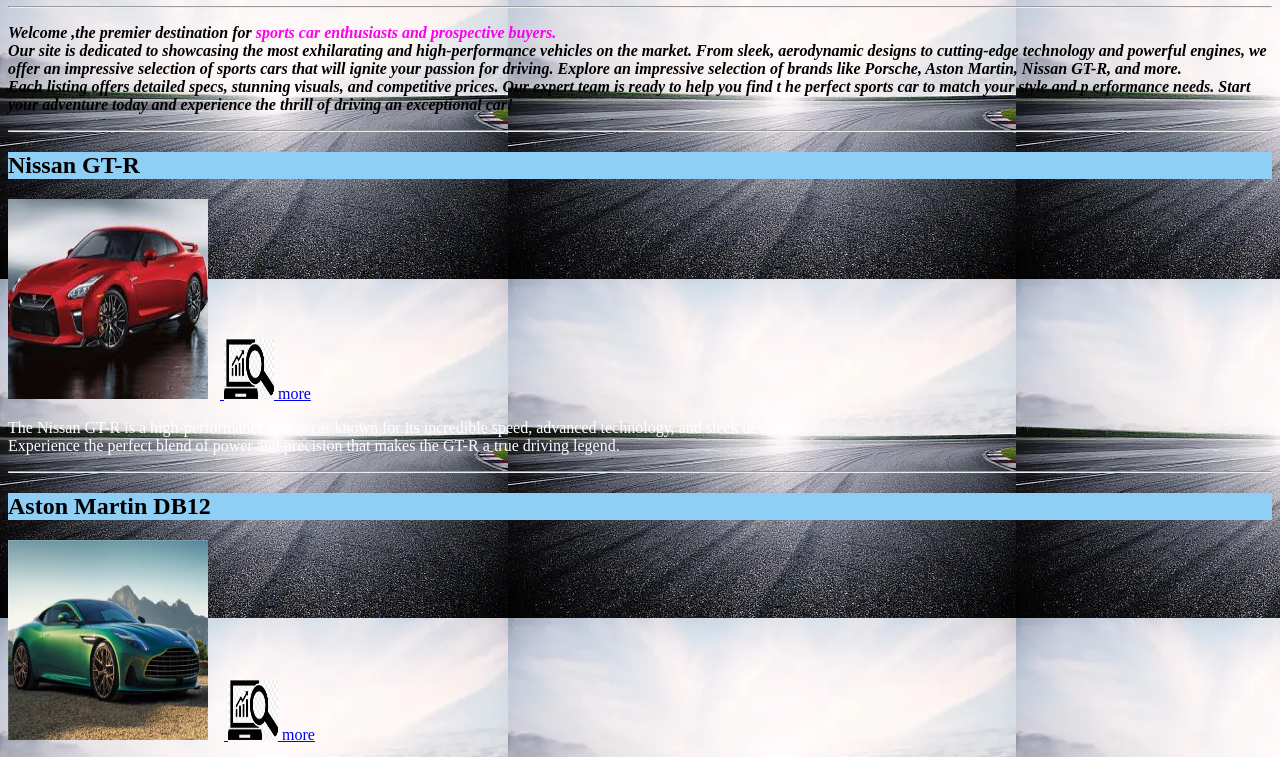
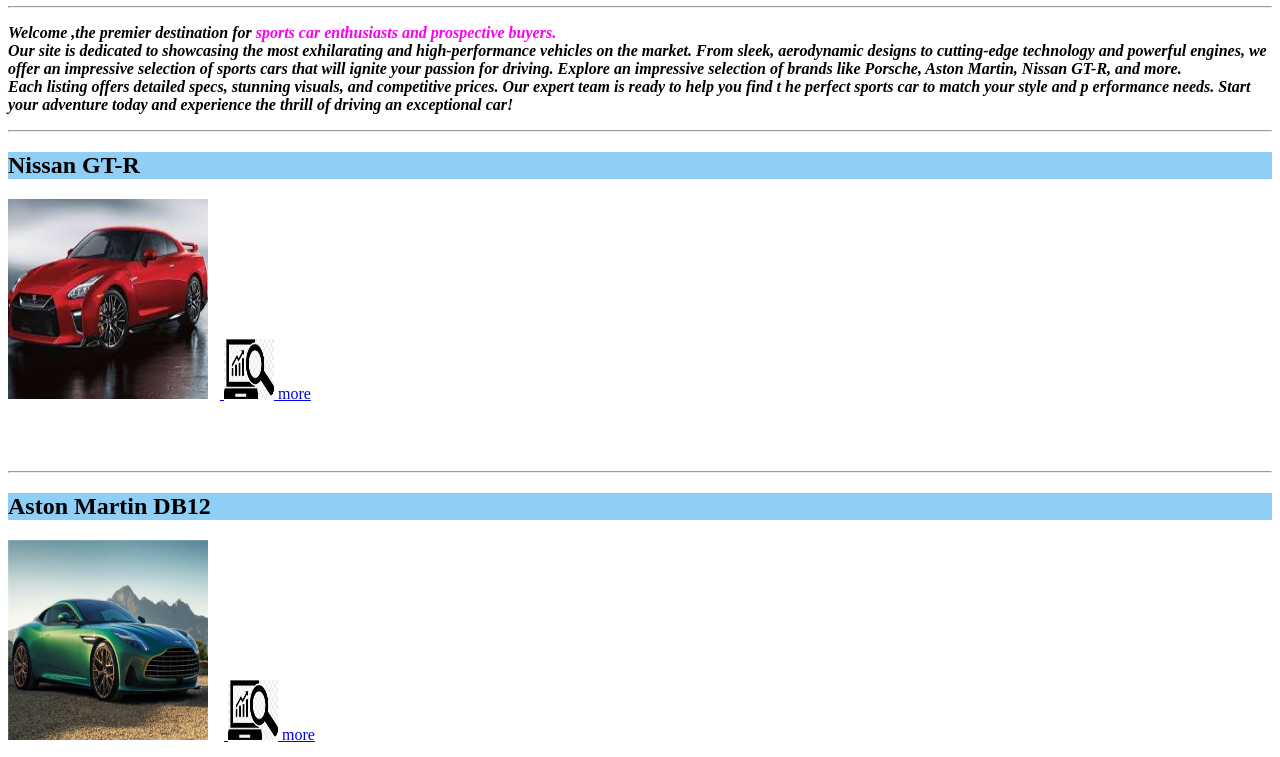
Before and after one commit to VaishnaviBhawar/car1-web, a plain HTML site: page index.html in a window 1280 px wide. Shown: the part 60-817 px from the top of the page. Drawn offline with Linux system fonts and the light colour scheme.

Commit message:
image delited

```diff
--- a/index.html
+++ b/index.html
@@ -3,7 +3,7 @@
         <title>sport cars information</title>
     </head>
 
-    <body background="./picture/bgcar.webp">
+    <body >
         <div>
         <h1 style="background-color: rgb(199, 195, 189);">SPORT CAR'S</h1>
         <hr>
```
Also changed, not shown: picture/art-cars-cg-digital-wallpaper-preview (1).jpg (added), picture/art-cars-cg-digital-wallpaper-preview.jpg (added).
